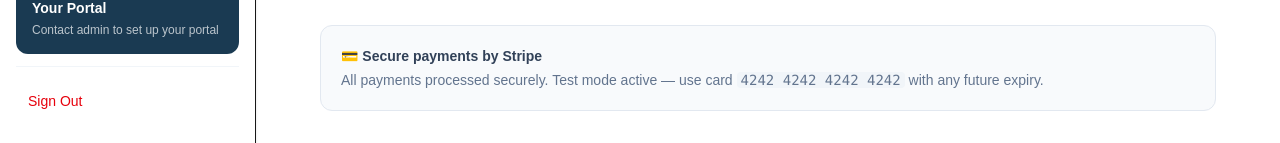
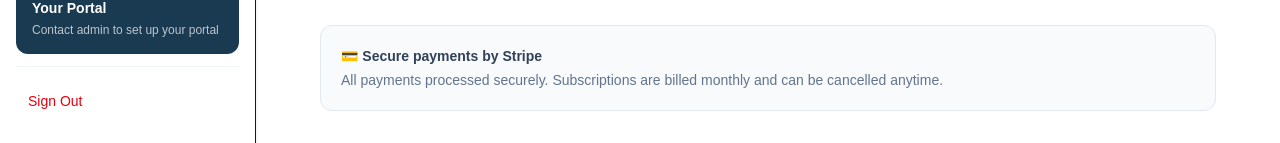
Before and after one commit to WillieKM/compliance-dashboard, a Next.js app: page /billing in a window 1280 px wide. Shown: the part 1704-1847 px from the top of the page. Built offline with nearby package versions, Linux system fonts and the light colour scheme; no server answers.

Commit message:
Remove test mode message from billing page

```diff
--- a/app/billing/page.tsx
+++ b/app/billing/page.tsx
@@ -114,7 +114,7 @@
 
       <div className="rounded-xl bg-slate-50 border border-slate-200 p-5 text-sm text-slate-500">
         <p className="font-semibold text-slate-700 mb-1">💳 Secure payments by Stripe</p>
-        <p>All payments processed securely. Test mode active — use card <code className="bg-slate-100 px-1 rounded">4242 4242 4242 4242</code> with any future expiry.</p>
+        <p>All payments processed securely. Subscriptions are billed monthly and can be cancelled anytime.</p>
       </div>
     </div>
   );
```
